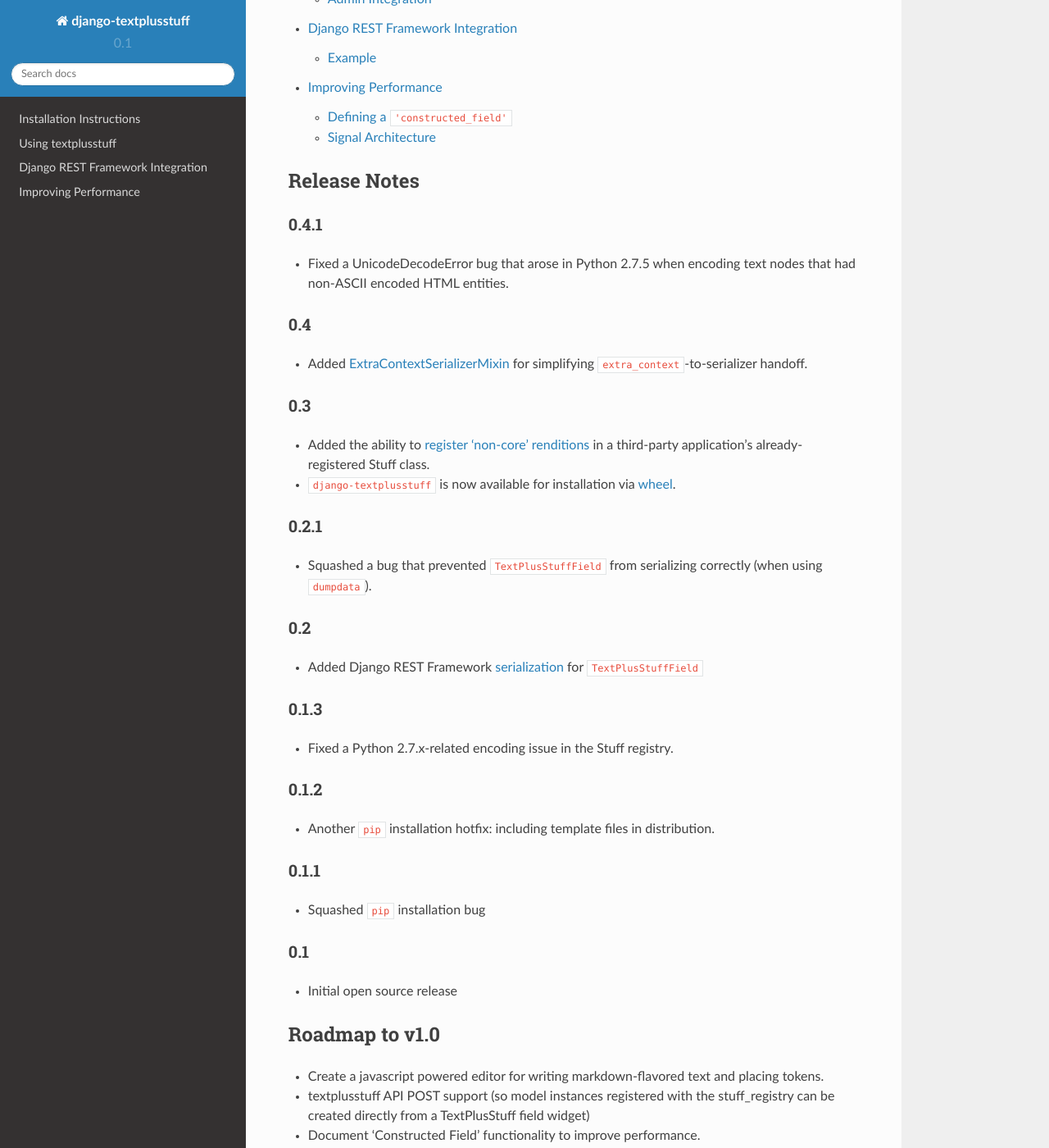
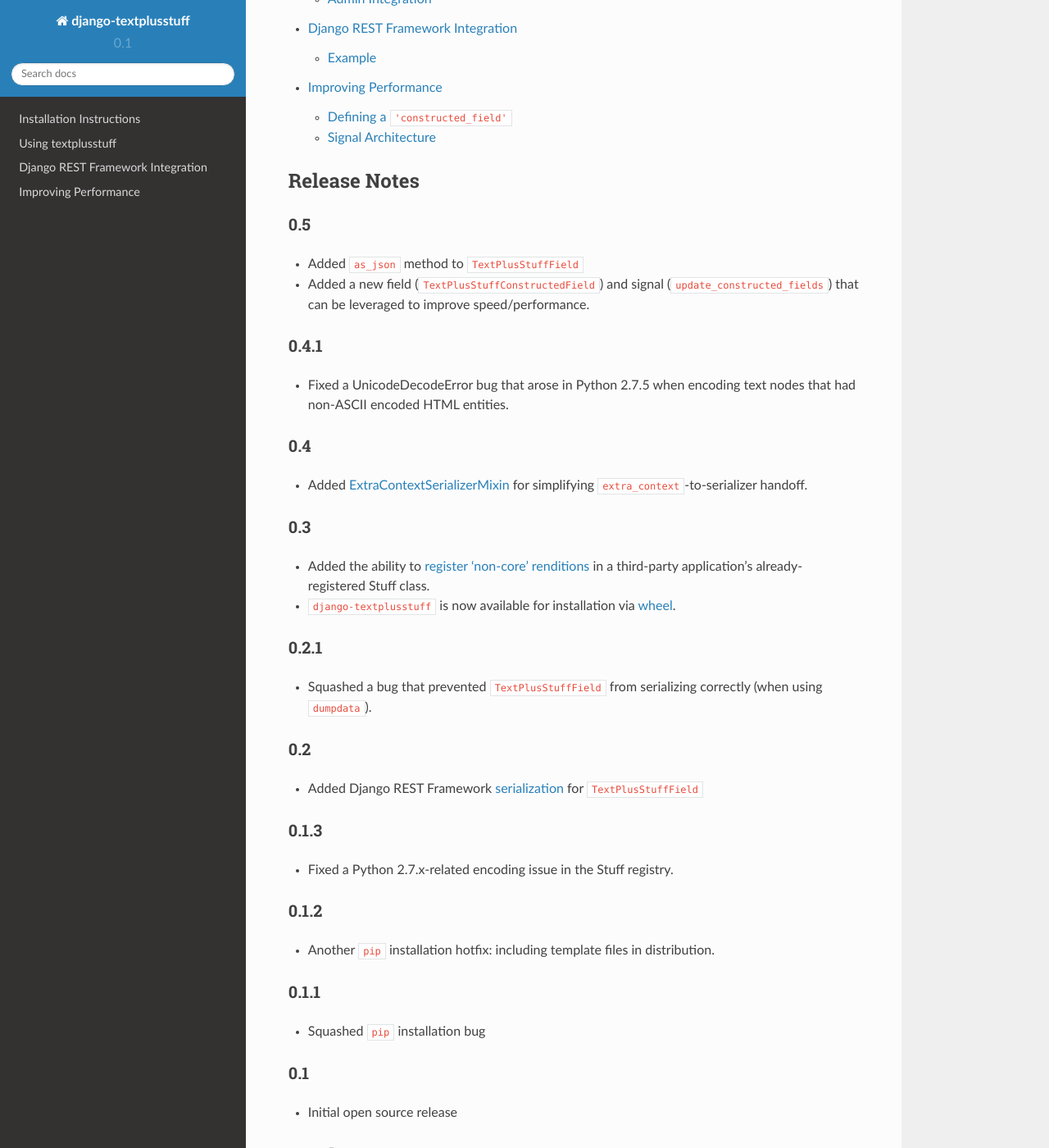
Before and after one commit to WGBH/django-textplusstuff, a Sphinx documentation site: the page built from docs/index.rst, in a window 1280 px wide and 1400 px high, scrolled down 2098 px. Shown: the whole window at 82% size. Built offline with Sphinx 7.4.7 and the Read the Docs theme 2.0.0, drawn with Linux system fonts in a browser that asks for light colours; some of the changed text lies outside the part shown.

```diff
--- a/docs/index.rst
+++ b/docs/index.rst
@@ -61,7 +61,7 @@ Each model registered with ``django-textplusstuff`` can have as many 'renditions
 Current Version
 ---------------
 
-0.4.1
+0.5
 
 Dependencies
 ------------
@@ -107,6 +107,12 @@ Contents
 
 Release Notes
 =============
+
+0.5
+-----
+
+- Added ``as_json`` method to ``TextPlusStuffField``
+- Added a new field (``TextPlusStuffConstructedField``) and signal (``update_constructed_fields``) that can be leveraged to improve speed/performance.
 
 0.4.1
 -----
@@ -159,5 +165,6 @@ Roadmap to v1.0
 
 -  Create a javascript powered editor for writing markdown-flavored text and placing tokens.
 -  textplusstuff API POST support (so model instances registered with the stuff_registry can be created directly from a TextPlusStuff field widget)
+-  Create an example registered model to explain how the rendition/token architecture works.
 -  Document 'Constructed Field' functionality to improve performance.
 -  Document 'as_json' method on a TextPlusStuff instance.
```
Also changed, not shown: setup.py (+4 -3 lines).
